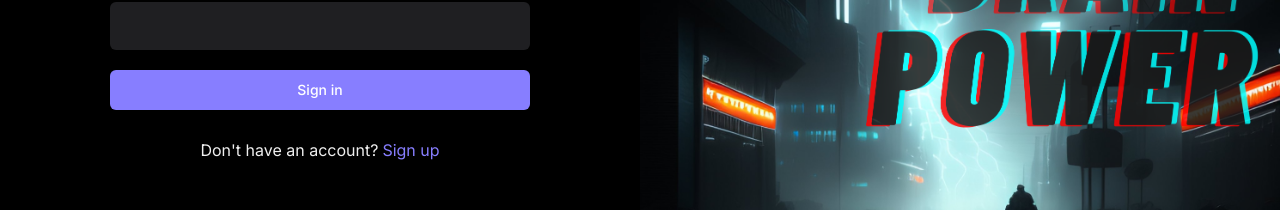
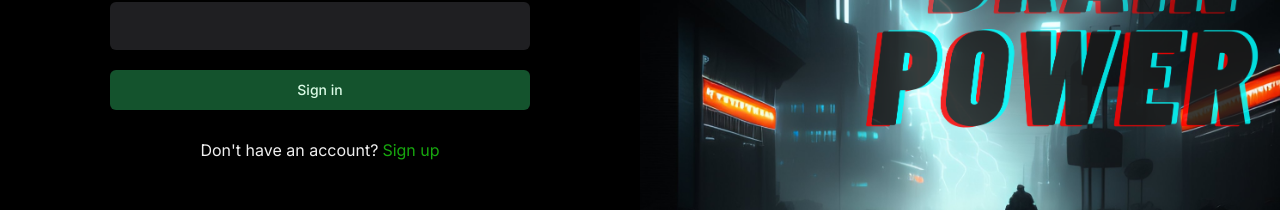
Before and after one commit to MDYeaminIslam/EduQuest, a React (Vite) app: page /sign-in in a window 1280 px wide. Shown: the part 472-682 px from the top of the page. Built offline with nearby package versions, Linux system fonts and the light colour scheme; no server answers.

Commit message:
Lognin and signup button ui changed to green

```diff
--- a/package.json
+++ b/package.json
@@ -39,6 +39,7 @@
     "eslint": "^8.45.0",
     "eslint-plugin-react-hooks": "^4.6.0",
     "eslint-plugin-react-refresh": "^0.4.3",
+    "openai": "^4.23.0",
     "postcss": "^8.4.31",
     "tailwindcss": "^3.3.5",
     "tailwindcss-animate": "^1.0.7",
--- a/src/App.tsx
+++ b/src/App.tsx
@@ -35,11 +35,13 @@ const App = () => {
           <Route path="/explore" element={<Explore />} />
           <Route path="/saved" element={<Saved />} />
           <Route path="/all-users" element={<AllUsers />} />
+          {/* <Route path="/ai-support" element={<AISupport/>} /> */}
           <Route path="/create-post" element={<CreatePost />} />
           <Route path="/update-post/:id" element={<EditPost />} />
           <Route path="/posts/:id" element={<PostDetails />} />
           <Route path="/profile/:id/*" element={<Profile />} />
           <Route path="/update-profile/:id" element={<UpdateProfile />} />
+
         </Route>
       </Routes>
       <Toaster />
--- a/src/_auth/forms/SigninForm.tsx
+++ b/src/_auth/forms/SigninForm.tsx
@@ -110,7 +110,7 @@ const SigninForm = () => {
           }</Button>
 
           <p className='text-small-regular text-light-2 text-center mt-2'>Don't have an account?
-          <Link to="/sign-up" className='text-primary-500 text-small-semibold ml-1'>Sign up</Link></p>
+          <Link to="/sign-up" className='text-primary-100 hover:text-green-300 text-small-semibold ml-1'>Sign up</Link></p>
         </form>
       </div>
     </Form>
--- a/src/_auth/forms/SignupForm.tsx
+++ b/src/_auth/forms/SignupForm.tsx
@@ -148,7 +148,7 @@ const SignupForm = () => {
           }</Button>
 
           <p className='text-small-regular text-light-2 text-center mt-2'>Already have a account?
-          <Link to="/sign-in" className='text-primary-500 text-small-semibold ml-1'>Log in</Link></p>
+          <Link to="/sign-in" className='text-primary-100 hover:text-green-300 text-small-semibold ml-1'>Log in</Link></p>
         </form>
       </div>
     </Form>
--- a/src/_root/pages/PostDetails.tsx
+++ b/src/_root/pages/PostDetails.tsx
@@ -1,5 +1,4 @@
 import { useParams, Link, useNavigate } from 'react-router-dom';
-
 import { Button } from '@/components/ui';
 import { Loader } from '@/components/shared';
 import { GridPostList, PostStats } from '@/components/shared';
--- a/src/_root/pages/index.ts
+++ b/src/_root/pages/index.ts
@@ -8,3 +8,4 @@ export { default as EditPost } from "./EditPost";
 export { default as PostDetails } from "./PostDetails";
 export { default as LikedPosts } from "./LikedPosts";
 export { default as AllUsers } from "./AllUsers";
+// export { default as AISupport } from "./AISupport";
--- a/src/globals.css
+++ b/src/globals.css
@@ -267,7 +267,7 @@
 
   /* Button */
   .shad-button_primary {
-    @apply bg-primary-500 hover:bg-primary-500 text-light-1 flex gap-2 !important;
+    @apply bg-green-900 hover:bg-green-600 text-green-100 flex gap-2 !important;
   }
 
   .shad-button_dark_4 {
--- a/tailwind.config.js
+++ b/tailwind.config.js
@@ -20,6 +20,7 @@ module.exports = {
     },
     extend: {
       colors: {
+        'primary-100': '#17A70E',
         'primary-500': '#877EFF',
         'primary-600': '#5D5FEF',
         'secondary-500': '#FFB620',
```
Also changed, not shown: src/_root/pages/AISupport.tsx (+51 -0 lines), 1 other file (tests, documents, lock files or other folders).
